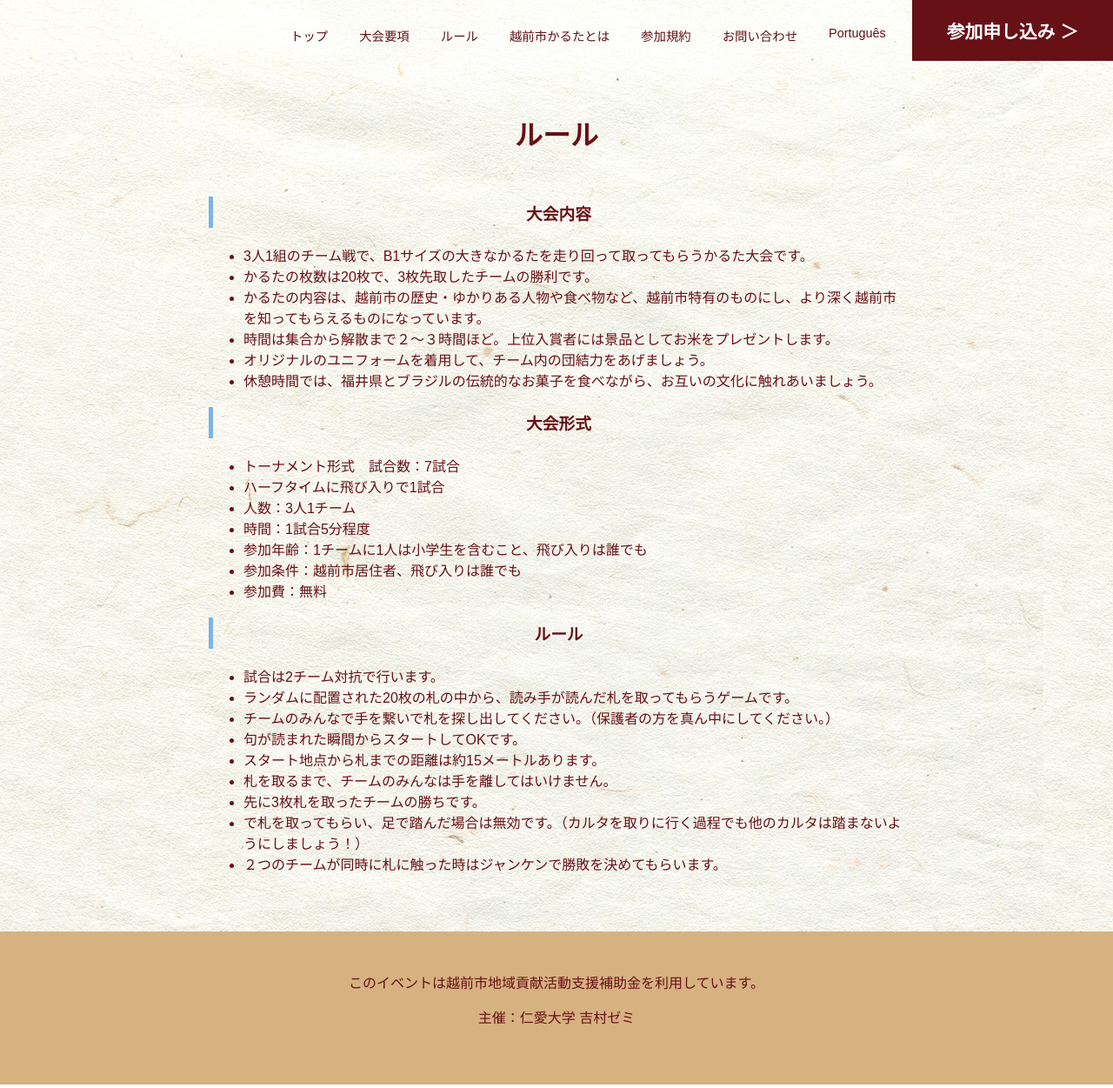
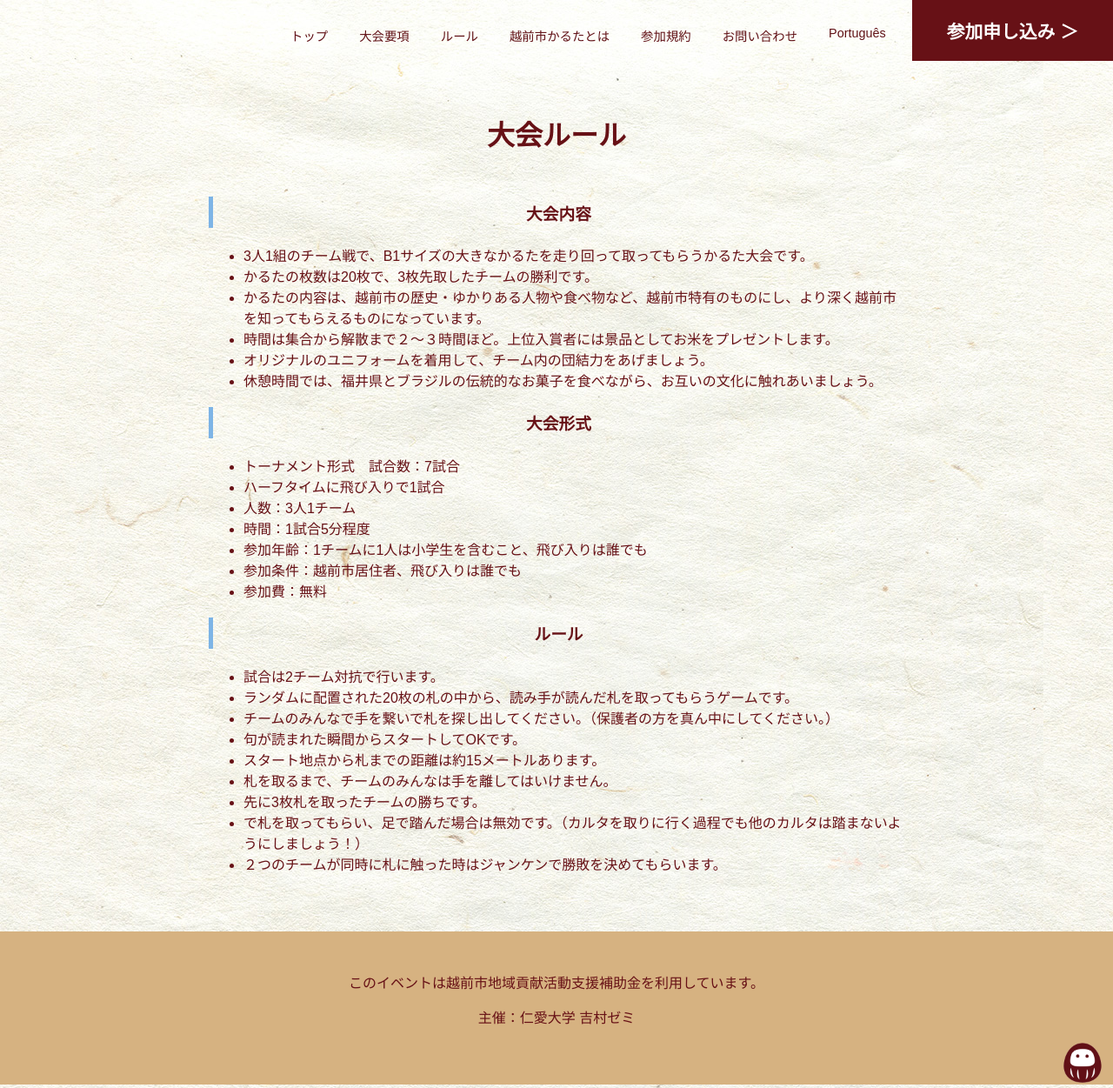
Before and after one commit to mt77j/github.io, a plain HTML site: page karuta/rule.html in a window 1280 px wide. Shown: the whole page at 87% size. Drawn offline with nearby package versions, Linux system fonts and the light colour scheme.

Commit message:
Update rule.html

```diff
--- a/karuta/rule.html
+++ b/karuta/rule.html
@@ -52,7 +52,7 @@
     <main class="tarms">
 
 
-        <h1>ルール</h1>
+        <h1>大会ルール</h1>
       <h3 class="rule-title">大会内容</h3>
         <ul class="rule-list">
             <li>3人1組のチーム戦で、B1サイズの大きなかるたを走り回って取ってもらうかるた大会です。</li>
@@ -96,6 +96,10 @@
     <footer class="">
         <p>このイベントは越前市地域貢献活動支援補助金を利用しています。</p>
         <p>主催：仁愛大学 吉村ゼミ</p>
+        <div class="daruma">
+           <img src="/images/daruma.png" alt="だるま">
+       </div>
+
     </footer>
 
 
```
